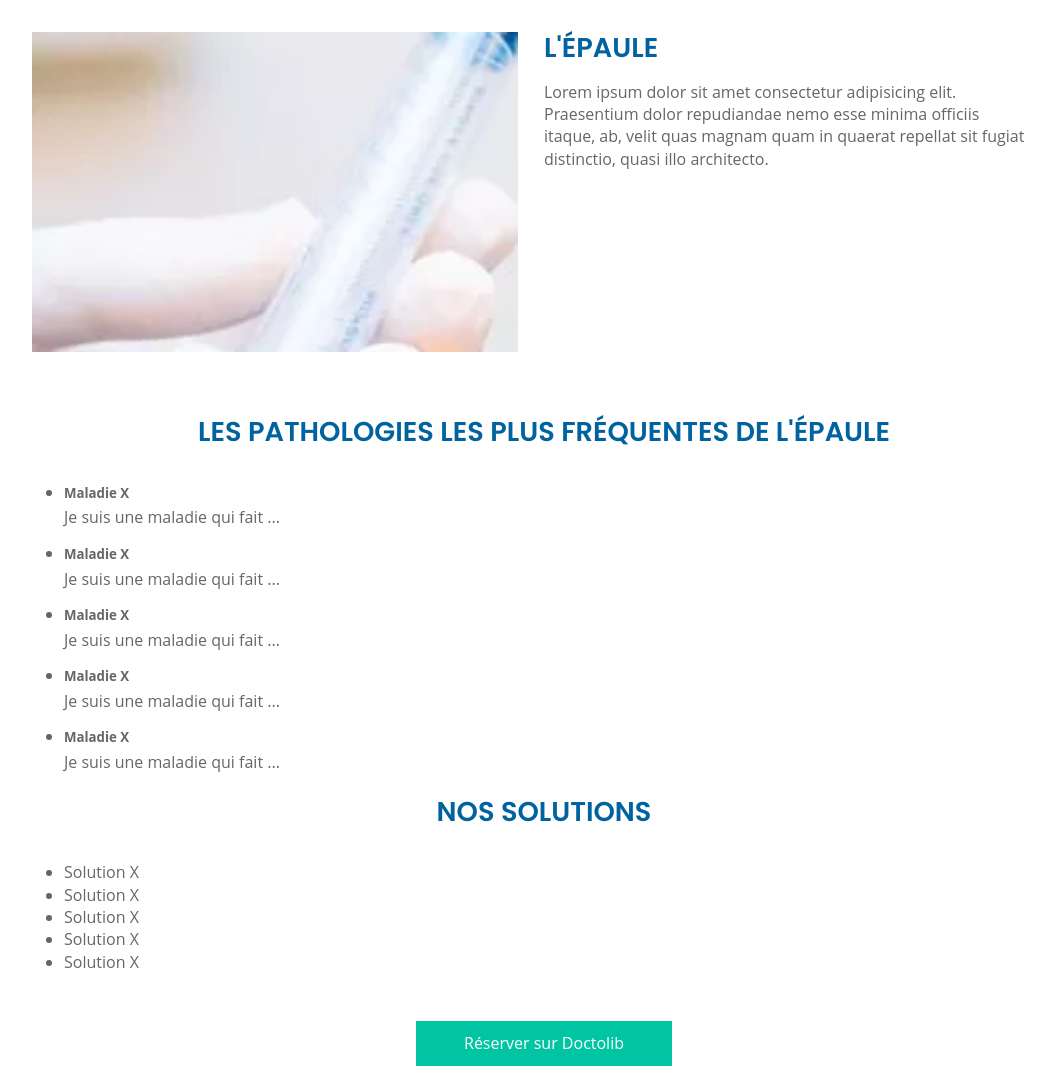
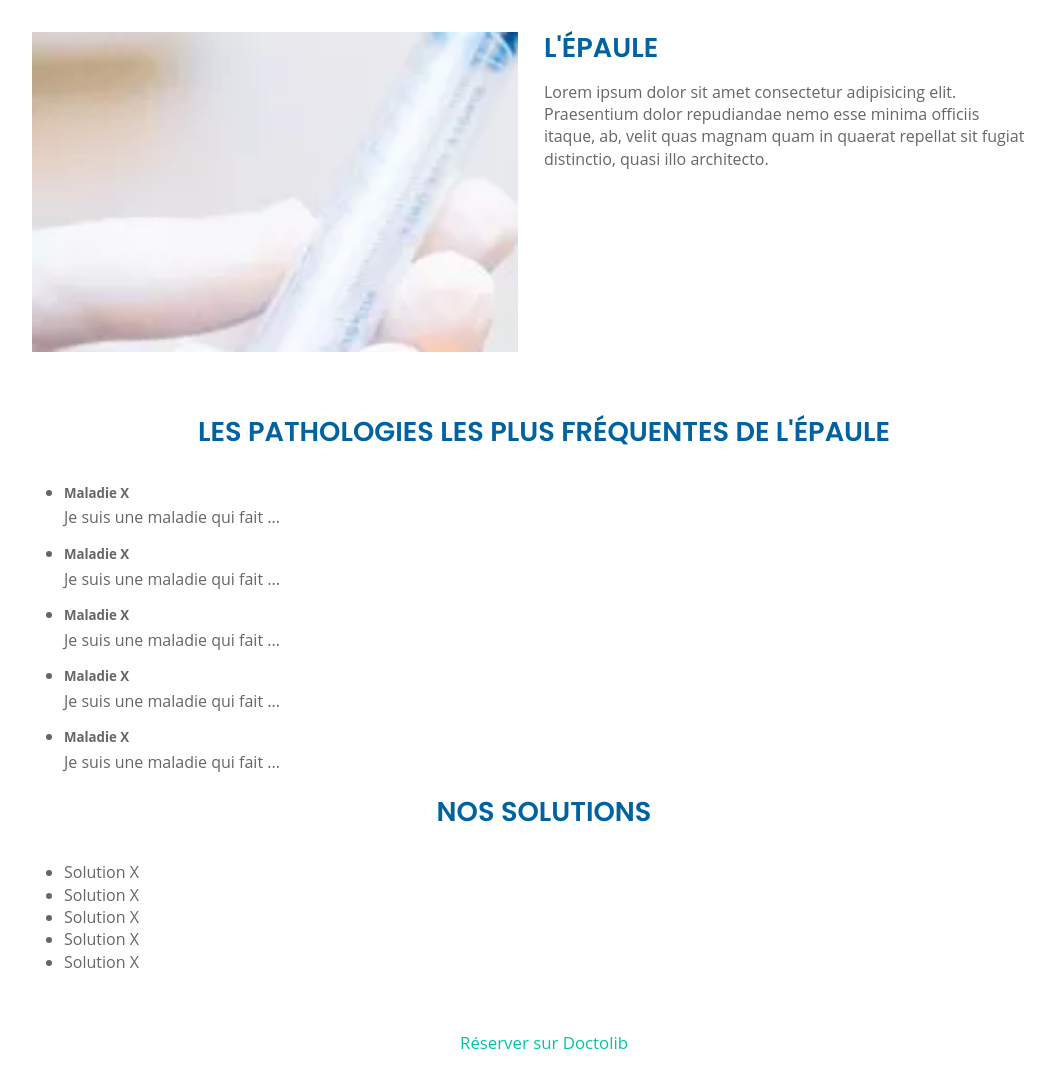
Before and after one commit to SButterbluemchen/Clinique-medicale, a website built with Parcel: page shoulder.html in a window 1280 px wide. Shown: the whole page, without its empty margins (96-1151 px from the left). Built offline with nearby package versions, Linux system fonts and the light colour scheme.

Commit message:
shoulders link changed

```diff
--- a/shoulder.html
+++ b/shoulder.html
@@ -92,7 +92,7 @@
     </ul>
   </section>
   <article class="members-button">
-    <a class="btn--filled" href="https://www.doctolib.fr/medecin-du-sport/lille/gautier-taillaint?utm_source=website" target="_blank">Réserver sur Doctolib</a>
+    <a class="btn--empty" href="https://www.doctolib.fr/medecin-du-sport/lille/gautier-taillaint?utm_source=website" target="_blank">Réserver sur Doctolib</a>
   </article>
 </body>
 </html>
```
